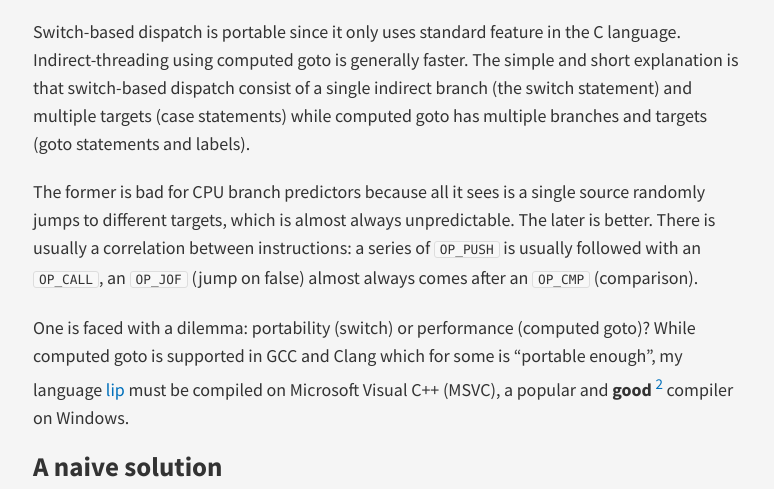
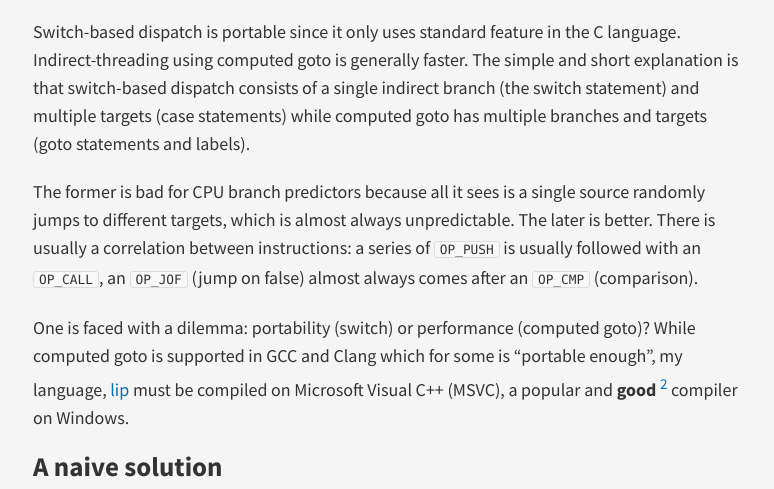
Before and after one commit to bullno1/bullno1.github.io, a Jekyll site: the page built from _posts/2017-04-01-switched-goto.md, in a window 1280 px wide and 900 px high, scrolled down 1542 px. Shown: the part 240-729 px from the top of the window, without its empty margins (252-1026 px from the left). Built offline with Jekyll 4.4.1, drawn with Linux system fonts in a browser that asks for light colours; nearby versions of some CDN libraries; our own code applies the rules of GitHub Pages for plain Markdown files; comment, search, counter and statistics services are not loaded; some of the changed text lies outside the part shown.

Commit message:
Minor corrections

```diff
--- a/_posts/2017-04-01-switched-goto.md
+++ b/_posts/2017-04-01-switched-goto.md
@@ -67,14 +67,14 @@ lbl_JMP:
 
 Switch-based dispatch is portable since it only uses standard feature in the C language.
 Indirect-threading using computed goto is generally faster.
-The simple and short explanation is that switch-based dispatch consist of a single indirect branch (the switch statement) and multiple targets (case statements) while computed goto has multiple branches and targets (goto statements and labels).
+The simple and short explanation is that switch-based dispatch consists of a single indirect branch (the switch statement) and multiple targets (case statements) while computed goto has multiple branches and targets (goto statements and labels).
 
 The former is bad for CPU branch predictors because all it sees is a single source randomly jumps to different targets, which is almost always unpredictable.
 The later is better.
 There is usually a correlation between instructions: a series of `OP_PUSH` is usually followed with an `OP_CALL`, an `OP_JOF` (jump on false) almost always comes after an `OP_CMP` (comparison).
 
 One is faced with a dilemma: portability (switch) or performance (computed goto)?
-While computed goto is supported in GCC and Clang which for some is "portable enough", my language [lip](https://github.com/bullno1/lip) must be compiled on Microsoft Visual C++ (MSVC), a popular and **good** [^2] compiler on Windows.
+While computed goto is supported in GCC and Clang which for some is "portable enough", my language, [lip](https://github.com/bullno1/lip) must be compiled on Microsoft Visual C++ (MSVC), a popular and **good** [^2] compiler on Windows.
 
 # A naive solution
 
```
Also changed, not shown: other parts of _posts/2017-04-01-switched-goto.md (+1 -1 lines).
